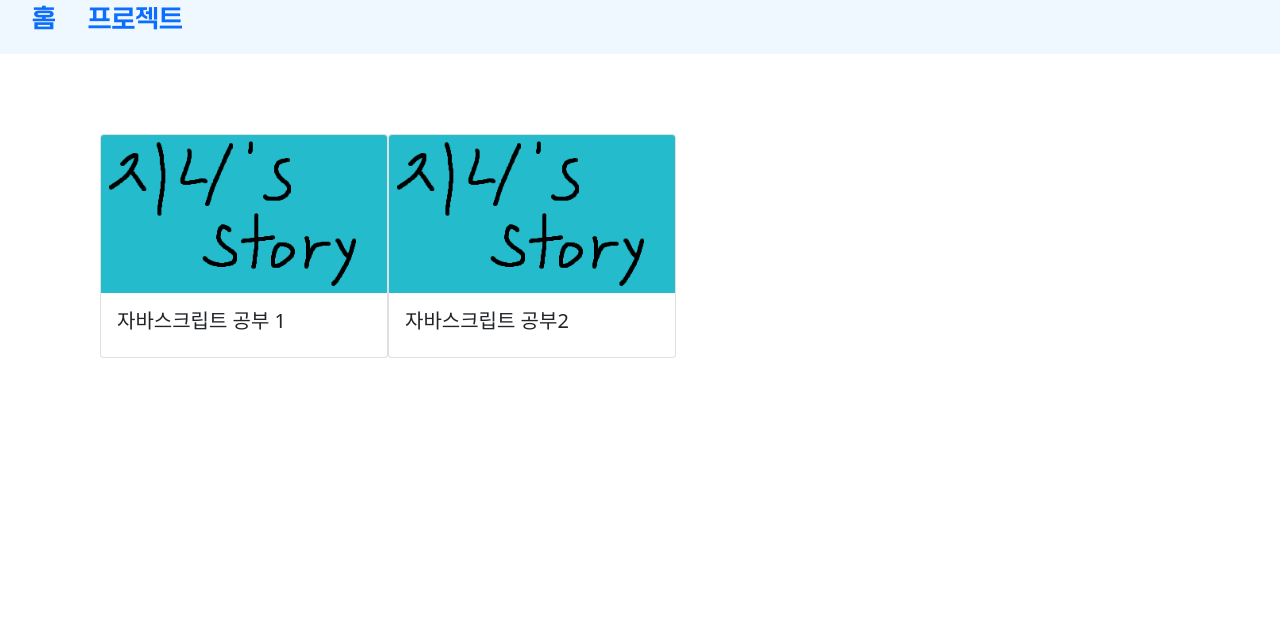
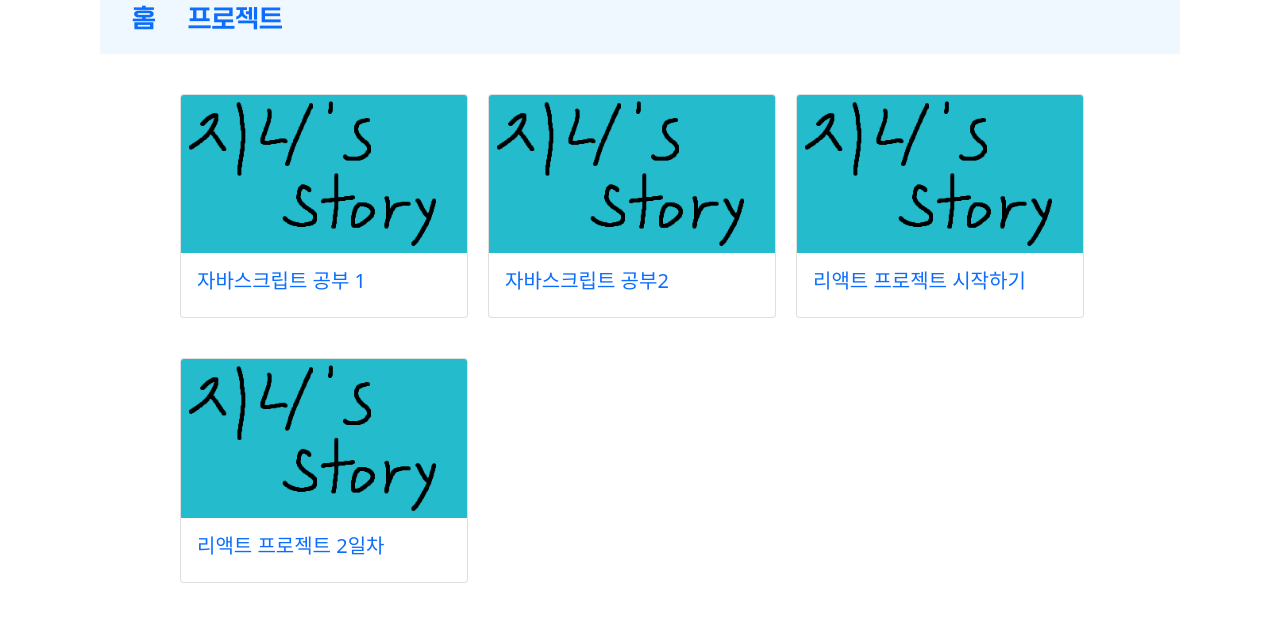
Before and after one commit to qmdl980/MyBlog_FE, a React (Create React App) app: page / in a window 1280 px wide. Shown: the top 622 px of the page. Built offline with nearby package versions, Linux system fonts and the light colour scheme.

Commit message:
기초 공사..

```diff
--- a/src/App.css
+++ b/src/App.css
@@ -45,3 +45,17 @@
   font-family: "one-title";
   src: url(./fonts/one-title.ttf);
 }
+
+.content-wrap{
+  max-width: 1080px;
+  margin: 0 auto;
+  padding: 0 20px;
+}
+
+.article{
+  display: flex;
+  max-width: 1080px;
+  margin: 0 40px;
+  flex-wrap: wrap;
+  float: left;
+}
--- a/src/App.js
+++ b/src/App.js
@@ -4,8 +4,35 @@ import './pages/Home'
 import Home from './pages/Home';
 import Project from './pages/Project'
 import Layout from './components/Layout';
-import { BrowserRouter as Router, Routes, Route } from "react-router-dom";
+import {BrowserRouter as Router, Routes, Route} from "react-router-dom";
 
+
+const boardData = [
+    {
+        idx: 1,
+        title: '자바스크립트 공부 1',
+        text: '자바스크립트 공부시작...',
+        category: 'javascript'
+    },
+    {
+        idx: 2,
+        title: '자바스크립트 공부2',
+        text: '자바스크립트 공부 2일차...',
+        category: 'javascript'
+    },
+    {
+        idx: 3,
+        title: '리액트 프로젝트 시작하기',
+        text: 'create-react-app',
+        category: 'project'
+    },
+    {
+        idx:4,
+        title: '리액트 프로젝트 2일차',
+        text: '컴포넌트 만들기',
+        category: 'project'
+    }
+]
 
 function App() {
     return (
@@ -13,8 +40,8 @@ function App() {
         <Router>
             <Layout>
                 <Routes>
-          <Route path="/" element={<Home />} exact />
-          <Route path="/project" element={<Project />} exact />
+                    <Route path="/" element={<Home boardData={boardData}/>} exact/>
+                    <Route path="/project" element={<Project boardData={boardData}/>} exact/>
                 </Routes>
             </Layout>
         </Router>
--- a/src/components/Header/Header.css
+++ b/src/components/Header/Header.css
@@ -1,6 +1,14 @@
 .header{
+    position:relative;
+    max-width: 1080px;
+    margin: 0 auto;
+}
+
+.header-inner{
     display: flex;
-    z-index:999;
+    width: 1080px;
+    flex-wrap: wrap;
+    float: left;
     background-color: aliceblue;
 }
 
--- a/src/components/Header/Header.js
+++ b/src/components/Header/Header.js
@@ -2,8 +2,9 @@ import {Link} from 'react-router-dom'
 import "./Header.css"
 
 function Header() {
-    return(
+    return (
         <div className="header">
+            <div className="header-inner">
                 <ul>
                     <Link to={"/"} className='menu-item'>홈</Link>
                 </ul>
@@ -11,6 +12,8 @@ function Header() {
                     <Link to={"/project"} className='menu-item'>프로젝트</Link>
                 </ul>
             </div>
+        </div>
     )
 }
+
 export default Header
--- a/src/pages/Board.js
+++ b/src/pages/Board.js
@@ -1,3 +1,5 @@
+import "../App.css"
+
 
 function Board(props) {
     return(
--- a/src/pages/Home.js
+++ b/src/pages/Home.js
@@ -1,21 +1,27 @@
 import PostCard from '../components/Postcard/PostCard'
+import {Link} from 'react-router-dom'
+import "../App.css"
+import { propTypes } from 'react-bootstrap/esm/Image'
 
-const titleData = [
-    {
-        title: '자바스크립트 공부 1',
-        text: '자바스크립트 공부시작...'
-    },
-    {
-        title: '자바스크립트 공부2',
-        text: '자바스크립트 공부 2일차...'
+function Home(props) {
+
+    const rendering = () => {
+        const result = [];
+        for(let i = 0; i < props.boardData.length; i++){
+            result.push(
+                <Link to={`/${props.boardData[i].idx}`} style={{marginLeft:"20px", marginTop:"40px"}}>
+                    <PostCard title={props.boardData[i].title} />
+                </Link>
+            )
+        }
+        return result;
     }
-]
 
-function Home() {
     return (
-        <div style={{ display: 'flex', margin: '80px 0 0 100px' }}>
-            <PostCard title={titleData[0].title}></PostCard>
-            <PostCard title={titleData[1].title}></PostCard>
+        <div className={"content-wrap"}>
+            <div className={"article"}>
+                {rendering()}
+            </div>
         </div>
     )
 }
--- a/src/pages/Project.js
+++ b/src/pages/Project.js
@@ -1,21 +1,30 @@
 import PostCard from '../components/Postcard/PostCard'
+import { Link } from 'react-router-dom'
+import "../App.css"
 
-const titleData = [
-    {
-        title: '리액트 프로젝트 시작하기',
-        text: 'create-react-app'
-    },
-    {
-        title: '리액트 프로젝트 2일차',
-        text: '컴포넌트 만들기'
+function Project(props) {
+
+
+    const rendering = () => {
+        const result = [];
+        for(let i = 0; i < props.boardData.length; i++){
+            if(props.boardData[i].category === 'project') {
+                result.push(
+                    <Link to={`/${props.boardData[i].idx}`} style={{marginLeft: "20px", marginTop: "40px"}}>
+                        <PostCard title={props.boardData[i].title}/>
+                    </Link>
+                )
+            }
+        }
+
+        return result;
     }
-]
 
-function Project() {
-    return(
-        <div style={{ display: 'flex', margin: '80px 0 0 100px' }}>
-            <PostCard title={titleData[0].title}></PostCard>
-            <PostCard title={titleData[1].title}></PostCard>
+    return (
+        <div className={"content-wrap"}>
+            <div className={"article"}>
+                {rendering()}
+            </div>
         </div>
     )
 }
```
Lines whose indentation alone changed are shown as unchanged.
